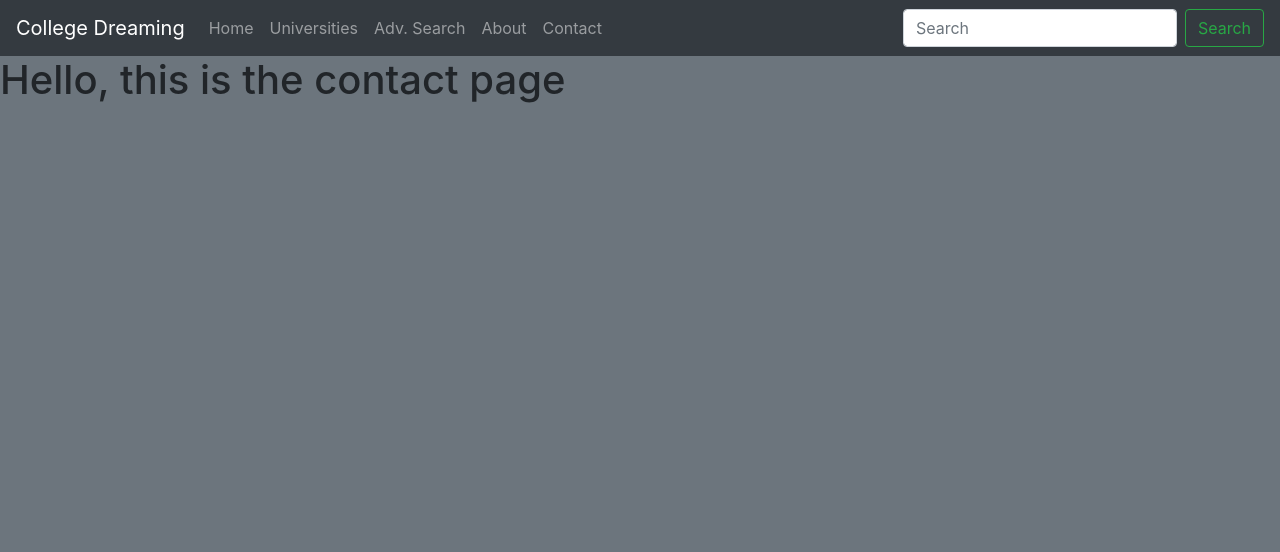
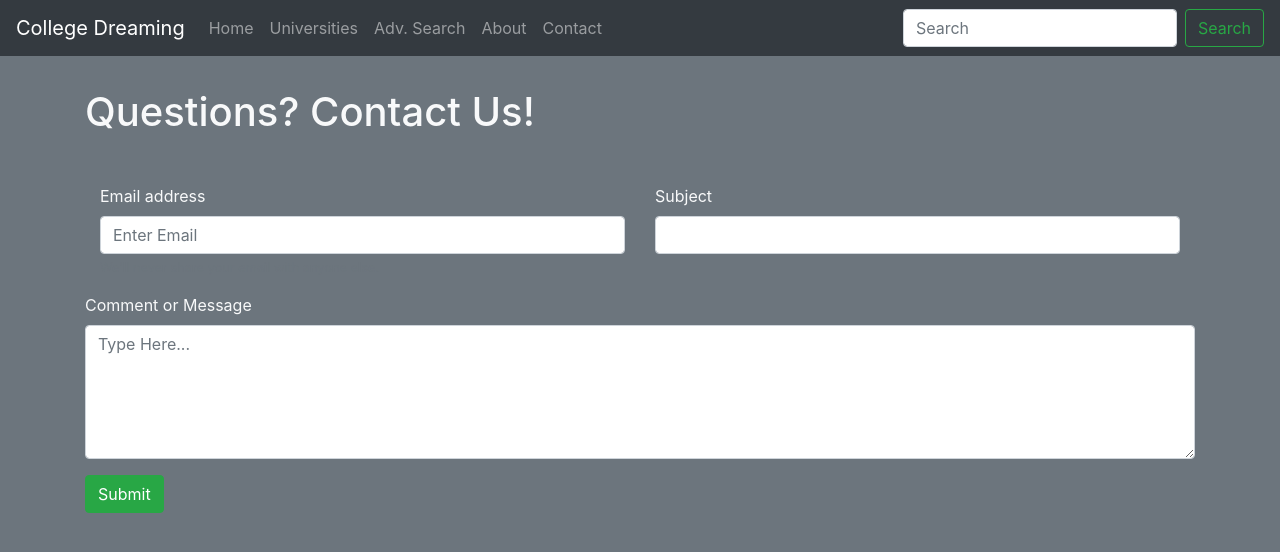
Before and after one commit to palmertt-uc/College_Dreaming, a Django app: page /contact/ in a window 1280 px wide. Shown: the top 552 px of the page. Run offline with Django 3.2, Linux system fonts and the light colour scheme; some libraries are stand-ins or nearby versions.

Commit message:
Added contact page layout and functionality.

```diff
--- a/universities/models.py
+++ b/universities/models.py
@@ -1,4 +1,5 @@
 from django.db import models
+
 
 # Create your models here.
 class University(models.Model):
@@ -20,6 +21,7 @@ class University(models.Model):
     def __str__(self):
         return self.name
 
+
 class NearbyRestaurant(models.Model):
     university = models.ForeignKey(University, on_delete=models.CASCADE)
     restaurant_name = models.CharField(max_length=150)
--- /dev/null
+++ b/universities/static/universities/css/styles.css
@@ -0,0 +1,7 @@
+.contact-page-form {
+    margin-top: 2em;
+}
+
+.contact-page-header {
+    padding-bottom: 1em;
+}
--- /dev/null
+++ b/universities/static/universities/js/main.js
@@ -0,0 +1,16 @@
+// Contact Page information
+const sendEmail = document.getElementById('contact');
+const emailSender = document.getElementById('emailInput');
+const emailContent = document.getElementById('messageContent');
+const subject = document.getElementById('subject');
+const emailRecipient = 'seniordesign908@gmail.com'
+
+sendEmail.addEventListener('click', function () {
+
+    let mailto_link = 'mailto:' + emailRecipient + '?subject=' + 'Email From '+ emailSender.value + ': ' + subject.value + '&body=' + emailContent.value;
+
+    window = window.open(mailto_link, 'emailWindow');
+    if (window && window.open && !window.closed) {
+        window.close();
+    }
+});
--- a/universities/templates/universities/base.html
+++ b/universities/templates/universities/base.html
@@ -4,9 +4,11 @@
     <meta charset="UTF-8">
     <meta name="viewport" content="width=device-width, initial-scale=1.0">
     <title>{% block title %}College Dreaming{% endblock %}</title>
+    {% load static %}
     <link rel="stylesheet" href="https://maxcdn.bootstrapcdn.com/bootstrap/4.0.0/css/bootstrap.min.css" integrity="sha384-Gn5384xqQ1aoWXA+058RXPxPg6fy4IWvTNh0E263XmFcJlSAwiGgFAW/dAiS6JXm" crossorigin="anonymous">
+    <link rel="stylesheet" type="text/css" href="{% static 'universities/css/styles.css' %}">
 </head>
-<body class="bg-secondary">
+<body class="bg-secondary text-light">
 
 <nav class="navbar navbar-expand-lg navbar-dark bg-dark">
   <div class="navbar-brand">College Dreaming</div>
@@ -41,9 +43,11 @@
 {% block body %}
 {% endblock %}
 
+{% load static %}
 <script src="https://code.jquery.com/jquery-3.2.1.slim.min.js" integrity="sha384-KJ3o2DKtIkvYIK3UENzmM7KCkRr/rE9/Qpg6aAZGJwFDMVNA/GpGFF93hXpG5KkN" crossorigin="anonymous"></script>
 <script src="https://cdnjs.cloudflare.com/ajax/libs/popper.js/1.12.9/umd/popper.min.js" integrity="sha384-ApNbgh9B+Y1QKtv3Rn7W3mgPxhU9K/ScQsAP7hUibX39j7fakFPskvXusvfa0b4Q" crossorigin="anonymous"></script>
 <script src="https://maxcdn.bootstrapcdn.com/bootstrap/4.0.0/js/bootstrap.min.js" integrity="sha384-JZR6Spejh4U02d8jOt6vLEHfe/JQGiRRSQQxSfFWpi1MquVdAyjUar5+76PVCmYl" crossorigin="anonymous"></script>
+<script src="{% static 'universities/js/main.js' %}" type="text/javascript"></script>
 
 </body>
 </html>
--- a/universities/templates/universities/contact.html
+++ b/universities/templates/universities/contact.html
@@ -3,5 +3,31 @@
 {% block title %}Contact{% endblock %}
 
 {% block body %}
-    <h1>Hello, this is the contact page</h1>
+    <div class="container contact-page-form">
+        <h1 class="contact-page-header">Questions? Contact Us!</h1>
+        <form id="contactForm">
+            <div class="form-group">
+                <div class="container">
+                    <div class="row">
+                        <div class="col-sm">
+                            <label for="emailInput">Email address</label>
+                            <input type="email" class="form-control" id="emailInput" aria-describedby="emailHelp"
+                                   placeholder="Enter Email" required>
+                            <small id="emailHelp" class="form-text text-muted">We'll never share your email with anyone
+                                else.</small>
+                        </div>
+                        <div class="col-sm">
+                            <label for="subject">Subject</label>
+                            <input type="email" class="form-control" id="subject">
+                        </div>
+                    </div>
+                </div>
+            </div>
+            <div class="form-group">
+                <label for="messageContent">Comment or Message</label>
+                <textarea class="form-control" id="messageContent" placeholder="Type Here..." rows="5"></textarea>
+            </div>
+            <button type="button" class="btn btn-success contact-button" id="contact">Submit</button>
+        </form>
+    </div>
 {% endblock %}
```
Also changed, not shown: universities/static/universities/styles.css (deleted).
